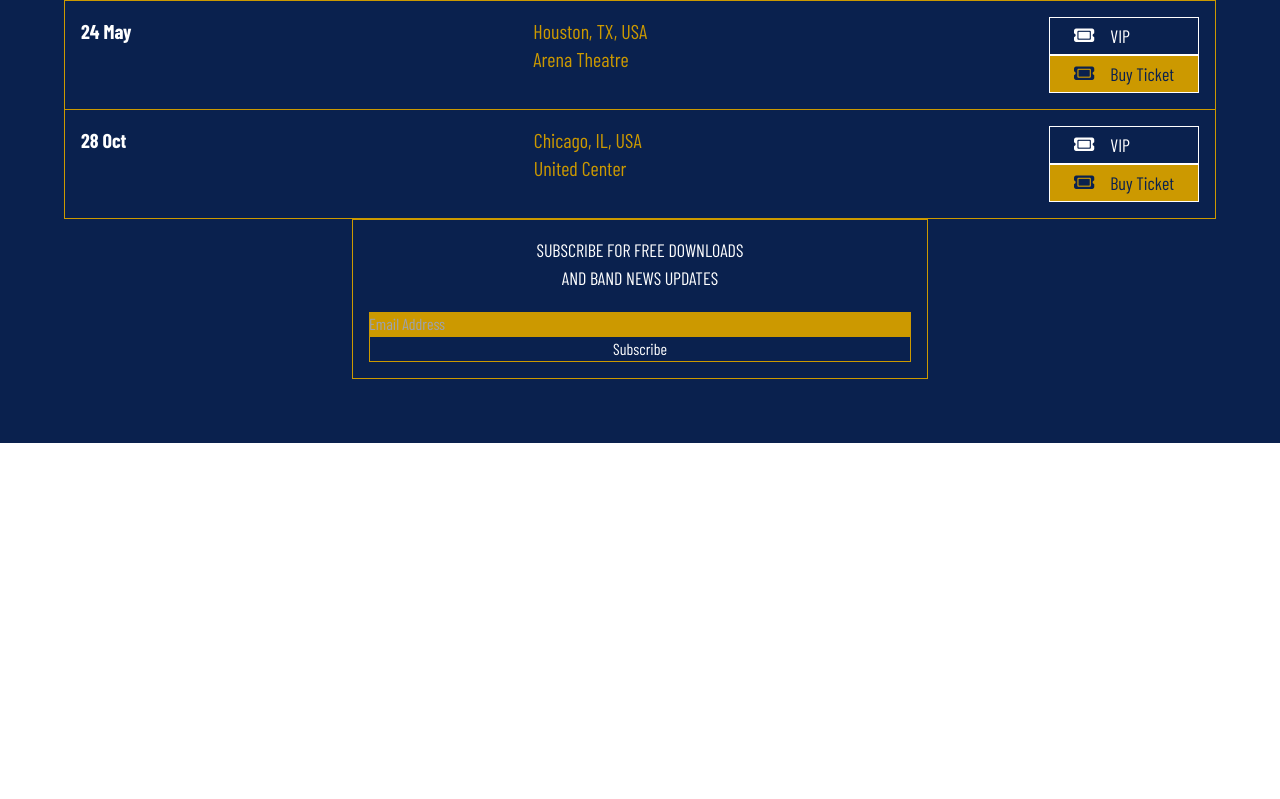
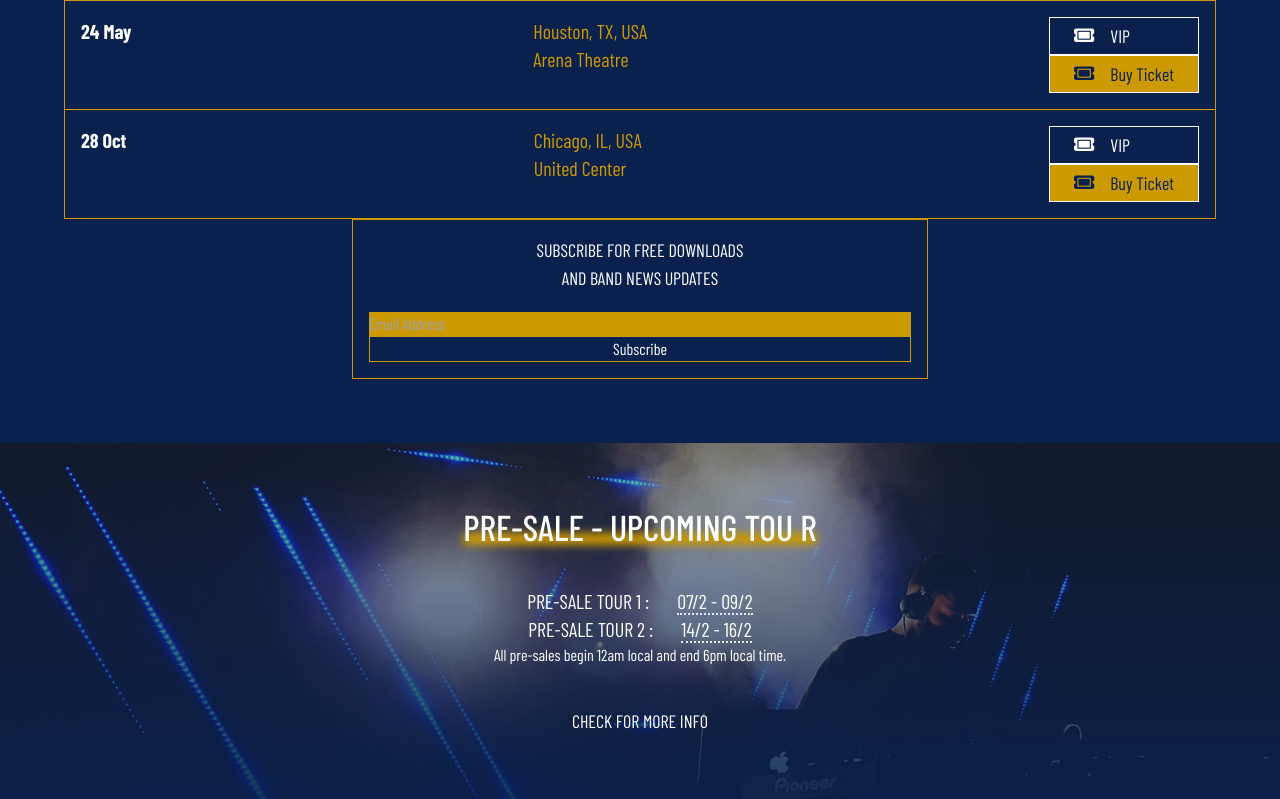
Before and after one commit to BlanchardIlela/webSitePhotographie, a website: page index.html in a window 1280 px wide. Shown: the part 7447-8246 px from the top of the page. Before the commit the page ends 8010 px from the top, so only its background shows below. Drawn offline with nearby package versions, Linux system fonts and the light colour scheme; a web font is replaced by a local one.

Commit message:
style Pre-sale

```diff
--- a/index.html
+++ b/index.html
@@ -712,24 +712,42 @@
         </div>
       </section>
       <!-- --------------------- Pre-sale -->
-      <section>
-        <h2>pre-sale - upcoming tour</h2>
+      <section class="p-4 sm:p-8 md:p-12 lg:p-16 bg-blue flex flex-col gap-y-10"
+        style="
+              background: linear-gradient(
+                to top,
+                    rgba(10 33 78 / 0.9),
+                    rgba(10 33 78 / 0.4) 90%
+              ),
+                url('images/pre-sale.jpg');
+                background-position: center;
+                background-size: cover;
+                ">
+        <h2 class="self-center text-center text-2xl uppercase font-black sm:text-4xl sm:font-medium
+           relative after after:h-3 after:w-full after:bg-golden after:bottom-0.5
+           after:left-0 after:-z-[1] z-[1] after:blur-sm"
+           >
+           pre-sale - upcoming tou
+           r</h2>
 
-        <div>
-          <p>
-            <span>Pre-Sale Tour 1 :</span>
-            <span>07/2 - 09/2</span>
+        <div class="space-y-2">
+          <p class="text-center text-xl">
+            <span class="uppercase pr-6 relative after after:bottom-0.5 after:left-0 after:h-2
+            after:w-4/5 after:bg-golden/60 after:-z-[1] z-[1]">Pre-Sale Tour 1 :</span>
+            <span class="border-b-2 border-dotted">07/2 - 09/2</span>
           </p>
 
-          <p>
-            <span>Pre-Sale Tour 2 :</span>
-            <span>14/2 - 16/2</span>
+          <p class="text-center text-xl">
+            <span class="uppercase pr-6 relative after after:bottom-0.5 after:left-0 after:h-2
+            after:w-4/5 after:bg-golden/60 after:-z-[1] z-[1]">Pre-Sale Tour 2 :</span>
+            <span class="border-b-2 border-dotted">14/2 - 16/2</span>
           </p>
 
-          <p>All pre-sales begin 12am local and end 6pm local time.</p>
+          <p class="text-center">All pre-sales begin 12am local and end 6pm local time.</p>
         </div>
 
-        <a href="#">Check for more info</a>
+        <a class="uppercase border-2 border-golden px-8 py-8 text-lg text-center self-center"
+         href="#">Check for more info</a>
       </section>
 
     </main>
```
